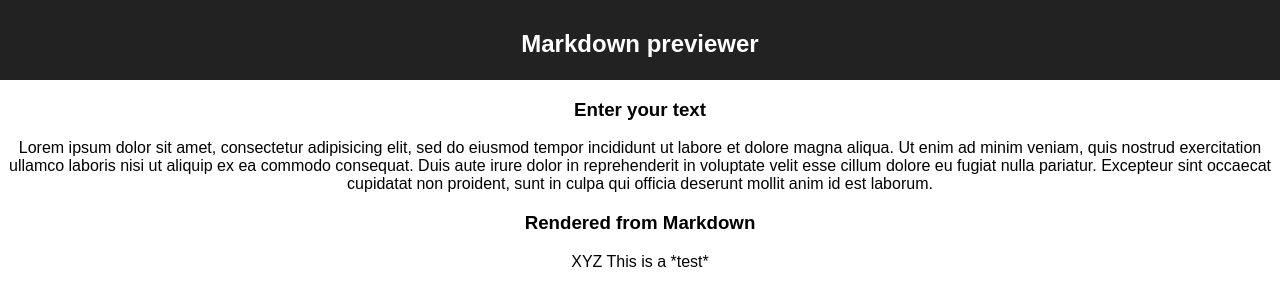
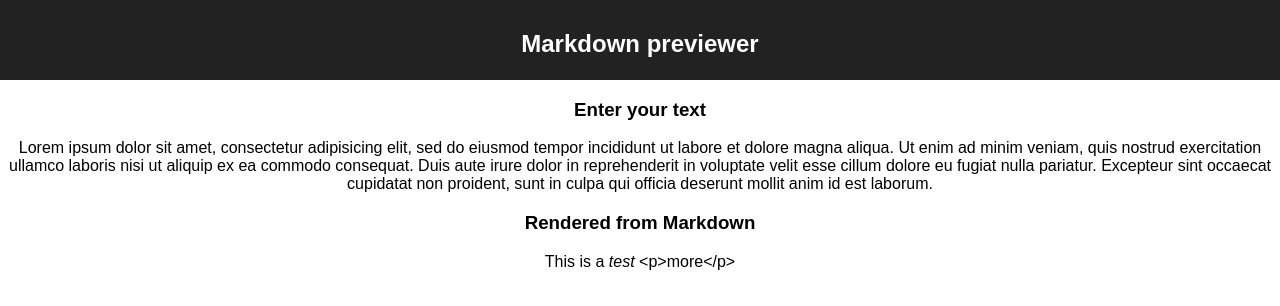
Before and after one commit to jw120/fcc-markdown-previewer, a React (Create React App) app: page / in a window 1280 px wide. Shown: the top 306 px of the page. Built offline with nearby package versions, Linux system fonts and the light colour scheme.

Commit message:
Added marked

```diff
--- a/src/App.js
+++ b/src/App.js
@@ -1,10 +1,11 @@
-// @flow
-
-// Stateless function component that provides the top-level of our application
+/** @flow
+ *
+ * Stateless function component that provides the top-level of our application
+ *
+ */
 
 import React from 'react';
 import './App.css'
-
 import Entry from './Entry.js';
 import Render from './Render.js';
 
@@ -15,7 +16,7 @@ function App(): React.Element<*> {
         <h2>Markdown previewer</h2>
       </div>
       <Entry />
-      <Render markdown="This is a *test*"/>
+      <Render markdown="This is a *test* <p>more</p>"/>
     </div>
   );
 }
--- a/src/Render.js
+++ b/src/Render.js
@@ -1,17 +1,31 @@
-// @flow
-
-// Stateless function component to display and render the given markdown text
+/** @flow
+ *
+ * Stateless function component to display and render the given markdown text
+ *
+ * Technique to add html into a react component is taken from
+ *   https://facebook.github.io/react/tips/dangerously-set-inner-html.html
+ *
+ */
 
 import React from 'react';
 import './Render.css';
+import marked from 'marked';
+
+const markedOptions = {
+  sanitize: true, // don't pass-through any html in the input
+  smartypants: true // try and convert quotes and dashes to be typographically correct
+};
 
 function Render({ markdown }: { markdown: string}): React.Element<*> {
+
+  let renderedMarkdown = { __html: marked(markdown, markedOptions) };
+
   return (
     <div className="Render">
       <div className="Render-header">
         <h3>Rendered from Markdown</h3>
       </div>
-      <p>XYZ {markdown}</p>
+       <span dangerouslySetInnerHTML={renderedMarkdown} />
     </div>
   );
 }
```
Also changed, not shown: src/Entry.js (+5 -3 lines), src/index.js (+6 -4 lines), 2 other files (tests, documents, lock files or other folders).
